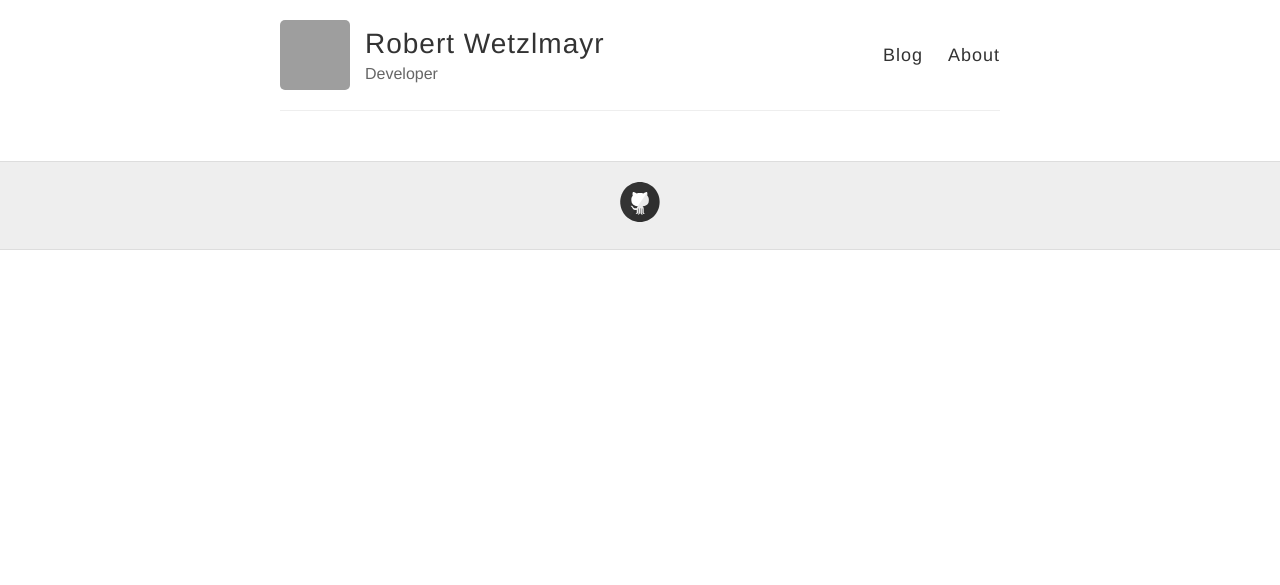
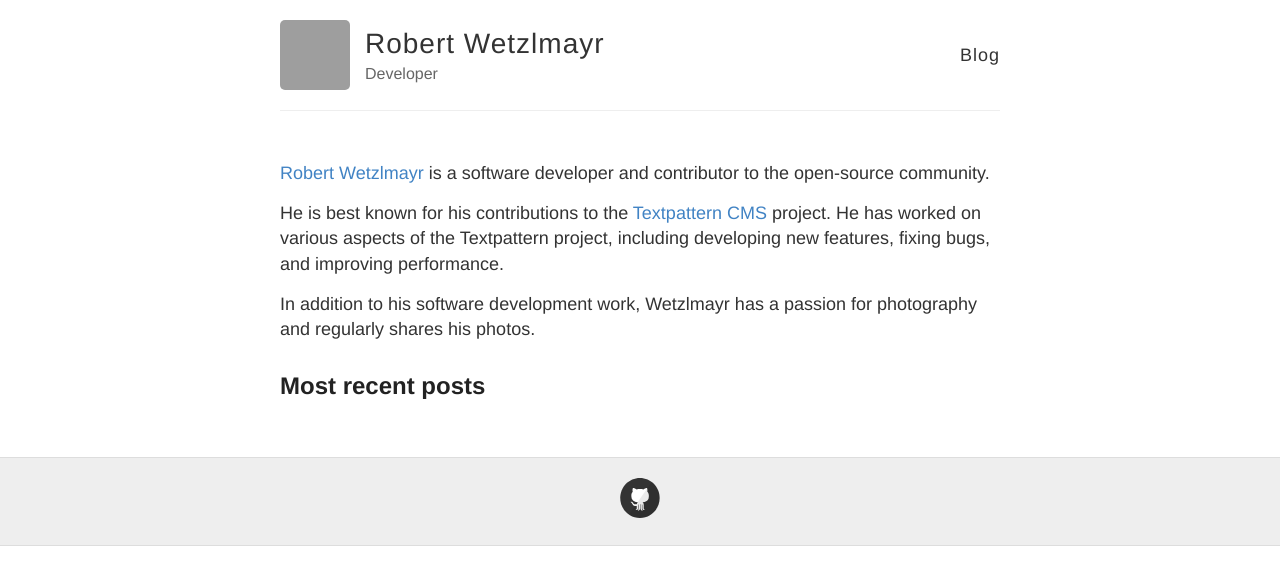
Before and after one commit to rwetzlmayr/rwetzlmayr.github.io, a Jekyll site: the page built from index.md, in a window 1280 px wide. Shown: the top 585 px of the page. Built offline with Jekyll 4.4.1, drawn with Linux system fonts in a browser that asks for light colours; grey boxes are pictures that could not be loaded.

Commit message:
Blurb on index page.

```diff
--- a/_layouts/default.html
+++ b/_layouts/default.html
@@ -28,7 +28,7 @@
 
           <nav>
             <a href="{{ site.baseurl }}/">Blog</a>
-            <a href="{{ site.baseurl }}/about">About</a>
+            <!--<a href="{{ site.baseurl }}/about">About</a> -->
           </nav>
         </header>
       </div>
--- /dev/null
+++ b/index.md
@@ -0,0 +1,26 @@
+---
+layout: default
+---
+
+[Robert Wetzlmayr](https://wetzlmayr.at/) is a software developer and contributor to the open-source community.
+
+He is best known for his contributions to the [Textpattern CMS](https://textpattern.com/about/contributors#core-team "The small content management system that can handle big ideas") project. He has worked on various aspects of the Textpattern project, including developing new features, fixing bugs, and improving performance.
+
+In addition to his software development work, Wetzlmayr has a passion for photography and regularly shares his photos.
+
+## Most recent posts
+
+<div class="posts">
+  {% for post in site.posts %}
+    <article class="post">
+
+      <h1><a href="{{ site.baseurl }}{{ post.url }}">{{ post.title }}</a></h1>
+
+      <div class="entry">
+        {{ post.excerpt }}
+      </div>
+
+      <a href="{{ site.baseurl }}{{ post.url }}" class="read-more">Weiterlesen</a>
+    </article>
+{% endfor %}
+</div>
```
Also changed, not shown: _drafts/pages/about.md (renamed from about.md), _drafts/pages/index.html (renamed from index.html).
